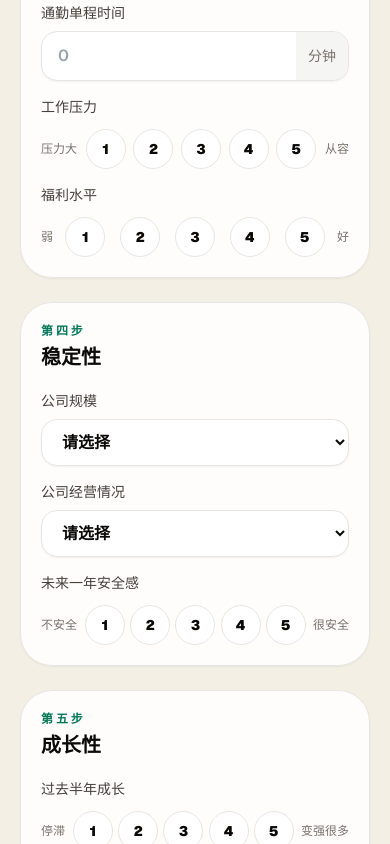
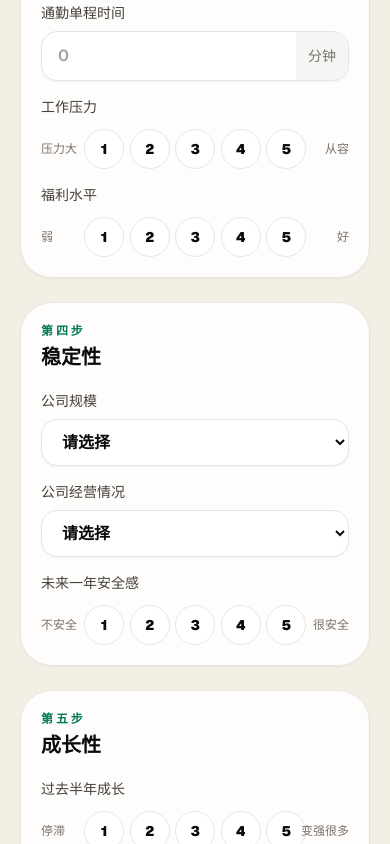
Before and after one commit to Falcom4000/awsome-job-calculator, a Next.js app: page / in a window 390 px wide. Shown: the part 1220-2064 px from the top of the page. Built offline with nearby package versions, Linux system fonts and the light colour scheme.

Commit message:
choice alignment

```diff
--- a/components/calculator.tsx
+++ b/components/calculator.tsx
@@ -339,9 +339,9 @@ function RatingField({
           {low} / {high}
         </span>
       </div>
-      <div className="grid grid-cols-[auto_minmax(0,1fr)_auto] items-center gap-2 sm:hidden">
-        <span className="max-w-14 text-xs leading-4 text-stone-500">{low}</span>
-        <div className="grid grid-cols-5 gap-1.5">
+      <div className="relative min-h-10 sm:hidden">
+        <span className="absolute left-0 top-1/2 max-w-14 -translate-y-1/2 text-left text-xs leading-4 text-stone-500">{low}</span>
+        <div className="mx-auto grid w-[min(72%,18rem)] grid-cols-5 gap-1.5">
           {options.map((option) => {
             const selected = value === option.score;
             return (
@@ -361,7 +361,7 @@ function RatingField({
             );
           })}
         </div>
-        <span className="max-w-14 text-right text-xs leading-4 text-stone-500">{high}</span>
+        <span className="absolute right-0 top-1/2 max-w-14 -translate-y-1/2 text-right text-xs leading-4 text-stone-500">{high}</span>
       </div>
       {selectedOption ? (
         <div className="rounded-xl border border-stone-200 bg-white px-3 py-2 sm:hidden">
```
